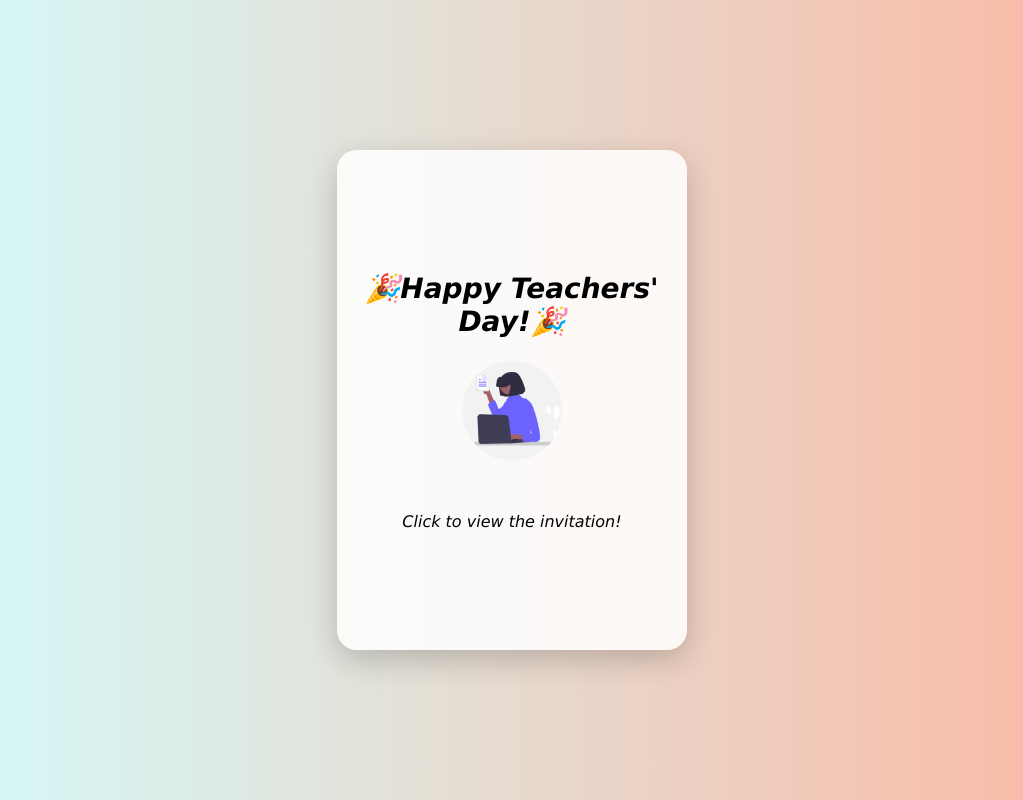
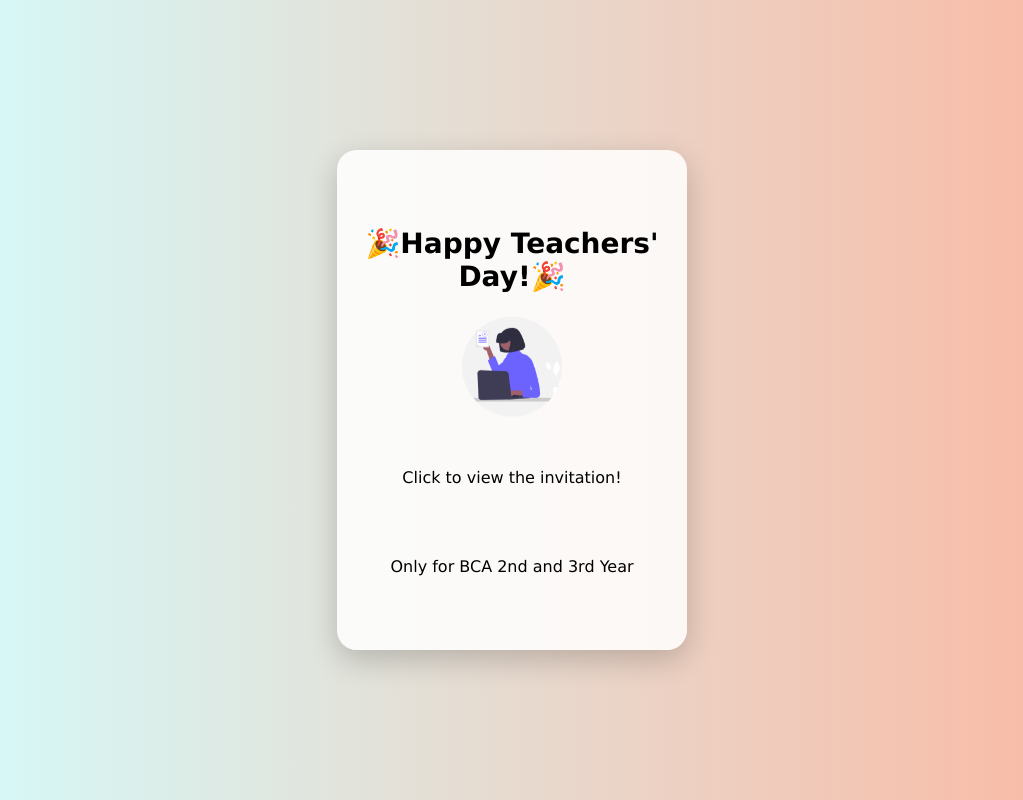
Before and after one commit to nikhil-tiwari1419/teacherday, a plain HTML site: page index.html in a window 1280 px wide. Shown: the whole page, without its empty margins (128-1151 px from the left). Drawn offline with Linux system fonts and the light colour scheme.

Commit message:
Update index.html

```diff
--- a/index.html
+++ b/index.html
@@ -9,7 +9,7 @@
   <style>
     * {
       box-sizing: border-box;
-      font-style: italic;
+      font-style:Poppins;
       font-family: 'Lucida Sans', 'Lucida Sans Regular', 'Lucida Grande', 'Lucida Sans Unicode', Geneva, Verdana, sans-serif;
     }
 
@@ -124,13 +124,15 @@
         <h1>🎉Happy Teachers' Day!🎉</h1>
         <img src="undraw_teacher_s628.png" alt="Teacher">
         <p>Click to view the invitation!</p>
+        <br> <br>
+        <p> Only for BCA 2nd and 3rd Year</p>
       </div>
       <div class="back">
         <h2>You're Invited!</h2>
         <p>Teachers' Day is a heartfelt occasion to express our gratitude and admiration for the mentors who shape our minds and guide our paths. Celebrated on September 5th in honor of Dr. Sarvepalli Radhakrishnan, this day reminds us of the vital role teachers play in building the future of a nation. Their knowledge, patience, and dedication inspire generations. Let us take this day to thank our teachers for their unwavering support, and to celebrate the bond between a teacher and a student. Happy Teachers’ Day!</p>
-        <p><strong>Date:</strong> 5th September<br>
-           <strong>Time:</strong> 10:00 AM<br>
-           <strong>Venue:</strong> College Conference Hall</p>
+        <p><strong>Date:</strong> 8th September<br>
+           <strong>Time:</strong> 2:00 PM up to.....<br>
+           <strong>Venue:</strong> College Conference Hall Block 'B' 4th  floor </p>
       </div>
     </div>
   </div>
```
